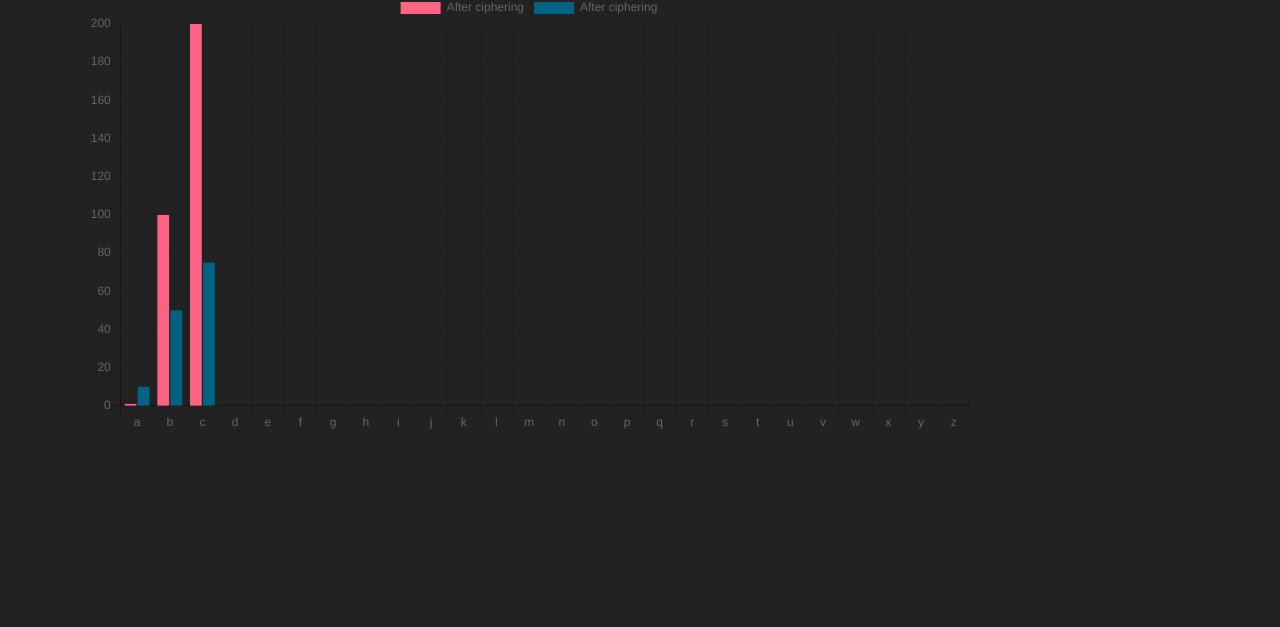
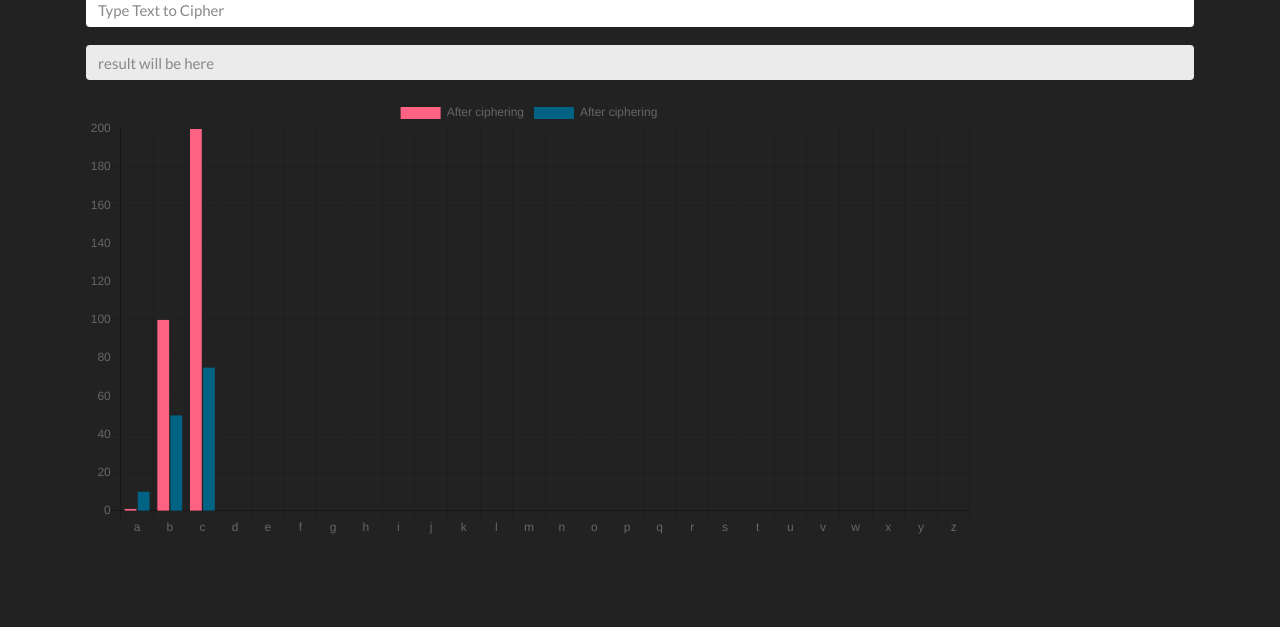
Before and after one commit to majid-T/encryption, a plain HTML site: page ceasar-cipher.html in a window 1280 px wide. Shown: the part 173-800 px from the top of the page. Drawn offline with nearby package versions, Linux system fonts and the light colour scheme.

Commit message:
Added some template for input and result

```diff
--- a/ceasar-cipher.html
+++ b/ceasar-cipher.html
@@ -52,6 +52,26 @@
   <body>
     <div class="container">
       <h3 class="mt-5">Test bar chart added below</h3>
+      <div class="form-group">
+        <input
+          type="text"
+          class="form-control"
+          placeholder="Type Text to Cipher"
+          id="textToCipher"
+        />
+      </div>
+
+      <div class="form-group">
+        <fieldset>
+          <input
+            class="form-control"
+            id="cipheredText"
+            type="text"
+            placeholder="result will be here"
+            readonly=""
+          />
+        </fieldset>
+      </div>
       <div class="chartDiv">
         <canvas id="myChart"></canvas>
       </div>
```
